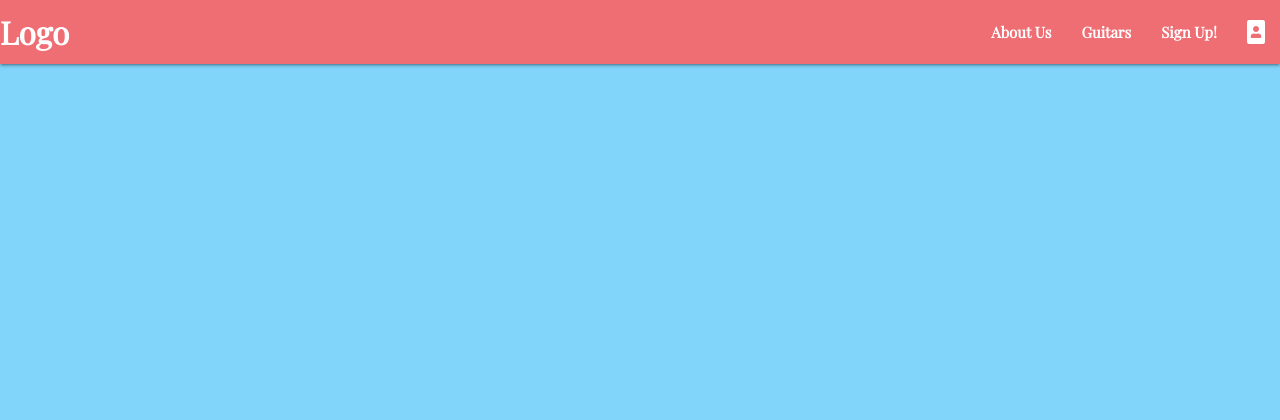
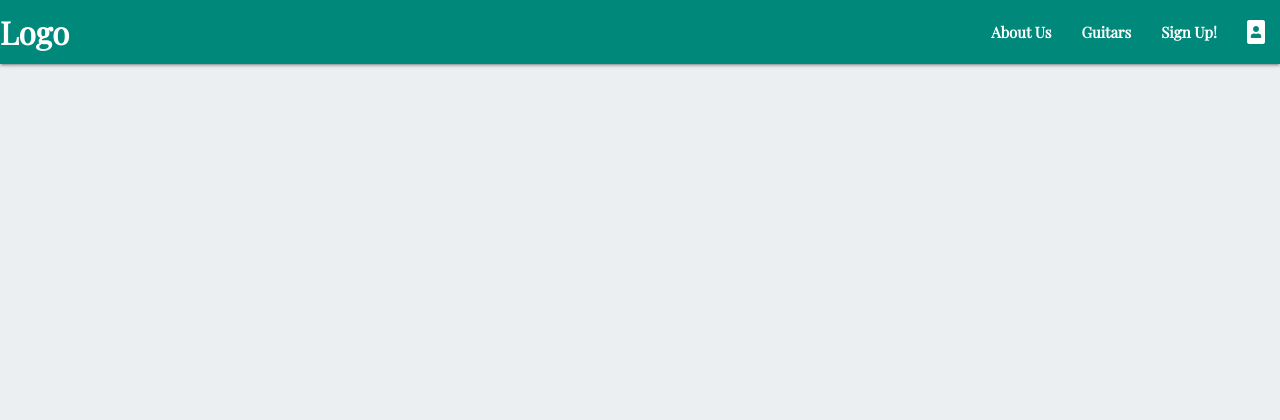
Before and after one commit to Code-Institute-Submissions/buzzing-strings, a Python web app: template templates/base.html in a window 1280 px wide. Shown: the top 420 px of the page. Run offline with Jinja, Linux system fonts and the light colour scheme; the template is opened without the code that fills it, so the values that code supplies are empty.

Commit message:
Background colour updated

```diff
--- a/static/css/style.css
+++ b/static/css/style.css
@@ -3,7 +3,7 @@
 
 /* styling body element */
 body {
-    background-color: #81d4fa;
+    background-color: #eceff1;
     font-family: 'Playfair Display', serif;
     font-weight: 700;
 }
--- a/templates/base.html
+++ b/templates/base.html
@@ -16,7 +16,7 @@
 <body>
     <header>
         <!--top navbar-->
-        <nav>
+        <nav class="guitar nav-extended teal darken-1">
             <div class="nav-wrapper">
             <a href="#!" class="brand-logo">Logo</a>
             <a href="#" data-target="mobile-demo" class="sidenav-trigger"><i class="fas fa-bars"></i></a>
@@ -30,6 +30,7 @@
         </nav>
         <!--mobile sidenav-->
         <ul class="sidenav" id="mobile-demo">
+            <li><h3 class="center-align orange-text text-darken-4">Buzzing Strings</h3></li>
             <li><a href="#">About Us</a></li>
             <li><a href="#">Guitars</a></li>
             <li><a href="#">Sign Up!</a></li>
```
Also changed, not shown: wireframes/colour-pallete/body-background.png, wireframes/colour-pallete/top-navbar.png.
